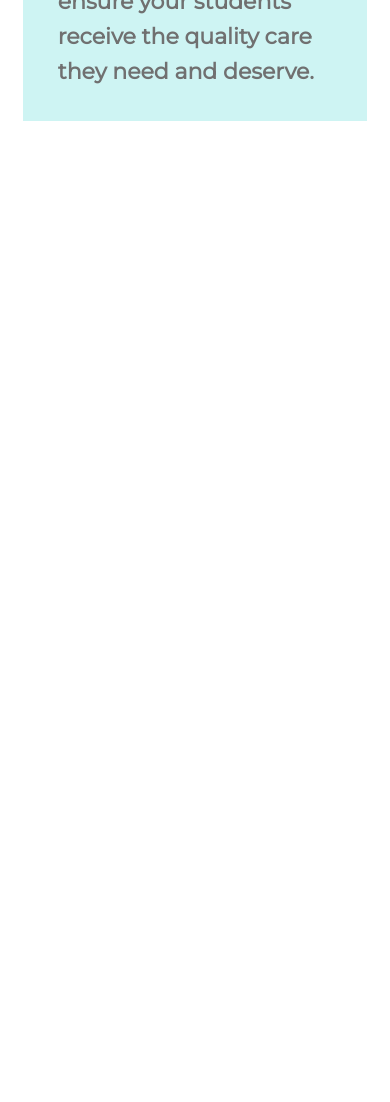
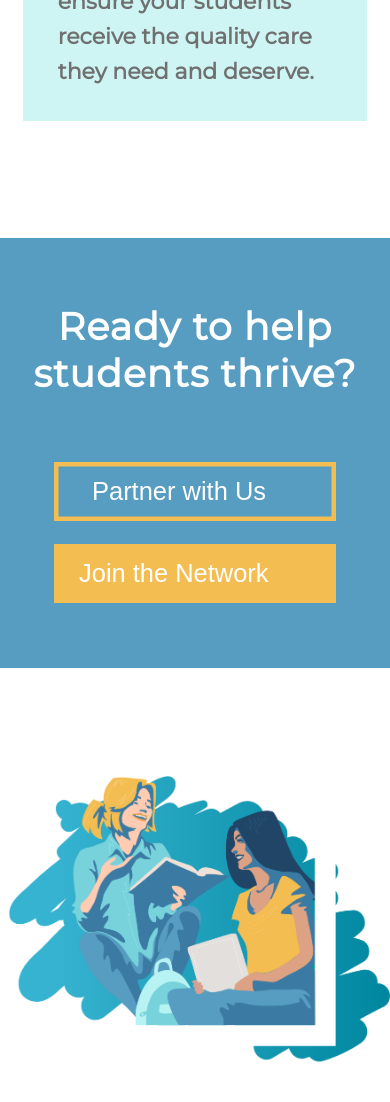
Before and after one commit to isipcasinillo/TimelyMD, a plain HTML site: page index.html in a window 390 px wide. Shown: the part 4470-5572 px from the top of the page. Before the commit the page ends 4591 px from the top, so only its background shows below. Drawn offline with Linux system fonts and the light colour scheme; a web font is replaced by a local one.

Commit message:
CTA section designed and responsive

```diff
--- a/index.css
+++ b/index.css
@@ -271,6 +271,84 @@
 }
 
 /* ----------------------------------------------------------------- */
+.Netowork-wrapper{
+    display: flex;
+    justify-content: center;
+    align-items: center;
+    margin-top: 434px;
+}
+.Network-cta-main {
+    display: flex;
+    position: absolute;
+    justify-content: flex-end;
+    max-width: 1670px;
+    width: 100%;
+}
+.Network-cta-container {
+    margin-top: 246.2px;
+    width: 973px;
+    height: 343px;
+    background-color: #569DC1;
+    display: flex;
+    flex-direction: column;
+    justify-content: center;
+    padding-left: 75.8px;
+    position: absolute;
+    z-index: 3;
+    left: 0px;
+    top:-84px;
+}
+
+.Network-cta-header{
+    font-family: 'Montserrat';
+    font-size: 38px;
+    font-weight: 700;
+    color:#FFFFFF;
+    margin-bottom: 65px;
+    letter-spacing: 1px;
+}
+
+.Network-cta-buttons {
+    display: flex;
+    width: auto;
+
+}
+
+.Network-button-partner {
+    width: 281.79px;
+    height: 59.04px;
+    text-align: start;
+    padding-left: 35.9px;
+    background-color: #20456600;
+    box-shadow: inset 0px 0px 0px 2.5px #F4BD51;
+    border-style: solid;
+    border-color: #F4BD51;
+    font-size: 25.46px;
+    color: white;
+    margin-right: 44.2px;
+}
+
+.Network-button-join {
+    width: 281.79px;
+    height: 59.04px;
+    color: white;
+    background-color: #F4BD51;
+    font-size: 25.46px;
+    border-style: none;
+    text-align: start;
+    padding-left: 24.9px;
+
+}
+
+.Network-illustration-image {
+    max-width: 774.43px;
+    width: 100%;
+    height: auto;
+
+}
+
+
+/* ----------------------------------------------------------------- */
 
 @media only screen and (max-width: 1280px) {
     .Nav-hamburger {
@@ -324,4 +402,44 @@
         margin-bottom: 32px;
 
     }
+    .Network-cta-header {
+        text-align: center;
+        margin-top: 65px;
+    }
+    .Network-cta-buttons {
+        flex-direction: column;
+        align-items: center
+    }
+    .Network-button-partner{
+        margin-right: 0px;
+    }
+    .Network-cta-container {
+        align-items: center;
+        padding-left: 0px;
+        height: auto;
+        padding-bottom: 65px;
+    }
+    .Network-button-join {
+        margin-top: 23px;
+    }
 }
+
+@media only screen and (max-width: 1676px) {
+  .Network-cta-container{
+    position:relative;
+    z-index: 0;
+    max-width: 973px;
+    width: 100%;
+
+  }
+  .Network-cta-main{
+    /* margin-top: 200px; */
+    position:relative;
+    flex-direction: column;
+    align-items: center
+  }
+
+  .Netowork-wrapper {
+    margin-top: 100px;
+  }
+}
--- a/index.html
+++ b/index.html
@@ -86,6 +86,20 @@
                 </div>
             </div>
         </div>
+    </section>
+    <section class="Netowork-wrapper">
+        <div class="Network-cta-main">
+            <div class="Network-cta-container">
+                <div class="Network-cta-header">
+                    Ready to help students thrive?
+                </div>
+                <div class="Network-cta-buttons">
+                    <button class="Network-button-partner">Partner with Us</button>
+                    <button class="Network-button-join">Join the Network</button>
+                </div>
+            </div>
+            <img class="Network-illustration-image " src="/assets/images/illustration.png" alt="Network illustration image">
+        </div>
 
     </section>
 </body>
```
